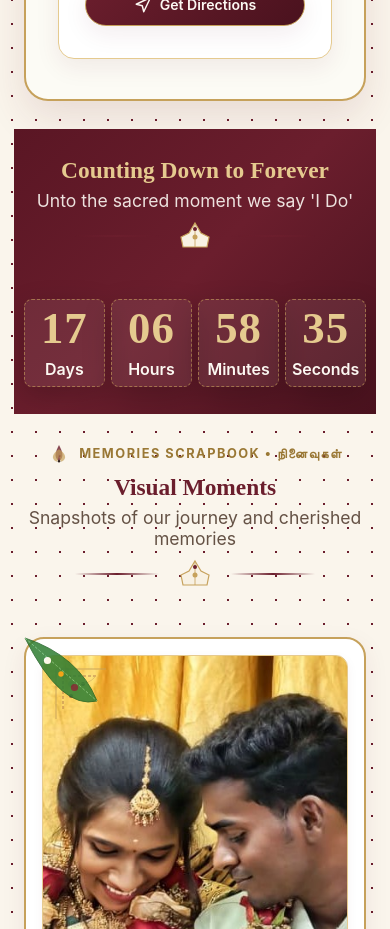
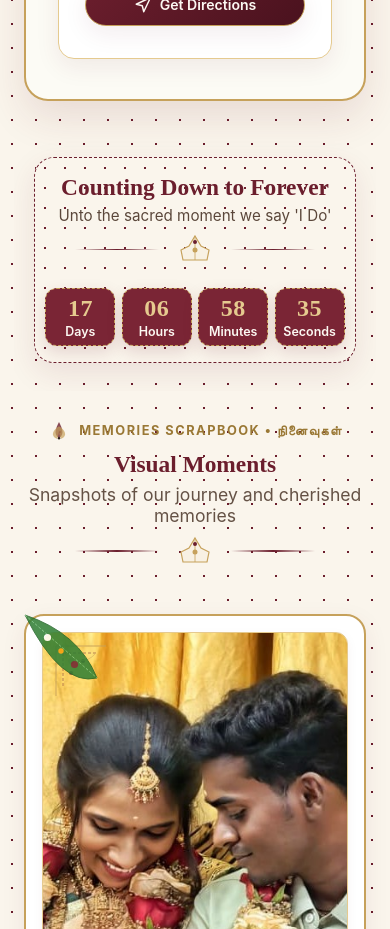
Before and after one commit to RithikaSaravanakumar/ajay-susiwedding, a React app in the folder frontend/: page / in a window 390 px wide. Shown: the part 9660-10589 px from the top of the page. Built offline with nearby package versions, Linux system fonts and the light colour scheme; the HTML template or start-up script is replaced by a standard one.

Commit message:
Reduce size of countdown card with rounded 24px corners and maroon dashed border

```diff
--- a/frontend/src/components/Countdown.jsx
+++ b/frontend/src/components/Countdown.jsx
@@ -48,6 +48,7 @@ const Countdown = ({ lang }) => {
   return (
     <section style={styles.section}>
       <div style={styles.container} className="reveal-on-scroll">
+        <div style={styles.cardContainer} className="countdown-main-card">
           <div style={styles.headerBox}>
             <h2 style={styles.title}>{content.title}</h2>
             <p style={styles.subtitle}>{content.subtitle}</p>
@@ -67,71 +68,79 @@ const Countdown = ({ lang }) => {
             ))}
           </div>
         </div>
+      </div>
     </section>
   );
 };
 
 const styles = {
   section: {
-    padding: '5.5rem 1.5rem',
-    background: 'linear-gradient(135deg, #5A1624 0%, #6B1E2D 50%, #4A121E 100%)',
-    color: '#FFF',
+    padding: '3.5rem 1rem',
     position: 'relative',
     overflow: 'hidden'
   },
   container: {
-    maxWidth: '900px',
+    maxWidth: '520px',
     margin: '0 auto',
     textAlign: 'center',
     position: 'relative',
     zIndex: 2
   },
+  cardContainer: {
+    backgroundColor: '#FAF5EC',
+    backgroundImage: 'radial-gradient(#6B1E2D 1px, transparent 1px)',
+    backgroundSize: '20px 20px',
+    border: '1.5px dashed var(--color-maroon)',
+    borderRadius: '24px',
+    padding: '2rem 1.25rem',
+    boxShadow: '0 10px 30px rgba(107, 30, 45, 0.1)',
+    maxWidth: '420px',
+    margin: '0 auto'
+  },
   headerBox: {
-    marginBottom: '3rem'
+    marginBottom: '1.5rem'
   },
   title: {
-    fontSize: 'clamp(2.4rem, 4.8vw, 3.4rem)',
-    color: 'var(--color-gold-light)',
+    fontSize: 'clamp(1.6rem, 3.8vw, 2.4rem)',
+    color: 'var(--color-maroon)',
     margin: 0
   },
   subtitle: {
-    fontSize: '1.1rem',
-    color: 'var(--color-cream)',
+    fontSize: '0.95rem',
+    color: 'var(--color-brown)',
     opacity: 0.9,
-    marginTop: '0.4rem'
+    marginTop: '0.3rem'
   },
   grid: {
     display: 'flex',
     justifyContent: 'center',
-    gap: '1.5rem',
-    flexWrap: 'wrap'
+    gap: '0.5rem',
+    flexWrap: 'nowrap'
   },
   card: {
-    background: 'rgba(255, 255, 255, 0.08)',
-    backdropFilter: 'blur(10px)',
-    border: '1.5px solid rgba(198, 161, 91, 0.4)',
+    backgroundColor: 'var(--color-terracotta)',
+    border: '1.5px dashed var(--color-gold)',
     borderRadius: '16px',
-    padding: '1.8rem 1.5rem',
-    minWidth: '135px',
+    padding: '0.8rem 0.4rem',
     display: 'flex',
     flexDirection: 'column',
     alignItems: 'center',
-    boxShadow: '0 10px 30px rgba(0,0,0,0.2)',
-    transition: 'transform 0.3s ease, border-color 0.3s ease'
+    boxShadow: '0 6px 16px rgba(107, 30, 45, 0.15)',
+    transition: 'transform 0.3s ease'
   },
   valueBox: {
     lineHeight: 1,
-    marginBottom: '0.5rem'
+    marginBottom: '0.25rem'
   },
   value: {
     fontFamily: 'var(--font-en-display)',
-    fontSize: 'clamp(2.8rem, 5vw, 3.8rem)',
+    fontSize: 'clamp(1.5rem, 3.5vw, 2.2rem)',
     fontWeight: '700',
     color: 'var(--color-gold-light)',
-    letterSpacing: '1px'
+    letterSpacing: '0.5px'
   },
   label: {
-    fontSize: '1rem',
+    fontSize: '0.78rem',
     fontWeight: '600',
     color: 'var(--color-cream)'
   }
--- a/frontend/src/index.css
+++ b/frontend/src/index.css
@@ -116,6 +116,18 @@ div[style*="contentCard"],
 div[style*="feastSubCard"] {
   border: 1.5px dashed var(--color-maroon) !important;
   box-shadow: 0 8px 24px rgba(107, 30, 45, 0.08) !important;
+  overflow: hidden !important;
+}
+
+/* Compact Countdown Main Card with Rounded Corners & Maroon Dotted Border */
+.countdown-main-card {
+  width: min(100% - 24px, 360px) !important;
+  max-width: 360px !important;
+  margin: 0 auto !important;
+  border-radius: 24px !important;
+  border: 1.5px dashed var(--color-maroon) !important;
+  padding: 1.25rem 0.85rem !important;
+  box-shadow: 0 10px 30px rgba(107, 30, 45, 0.1) !important;
   overflow: hidden !important;
 }
 
@@ -292,16 +304,16 @@ div[style*="feastSubCard"] {
   align-items: center !important;
   gap: 0.4rem !important;
   width: 100% !important;
-  max-width: 480px !important;
+  max-width: 340px !important;
   margin: 0 auto !important;
 }
 
 .countdown-timer-box {
   flex: 1 1 0px !important;
   min-width: 0 !important;
-  padding: 0.4rem 0.2rem !important;
-  border-radius: 8px !important;
-  border: 1px dashed rgba(198, 161, 91, 0.6) !important;
+  padding: 0.5rem 0.25rem !important;
+  border-radius: 14px !important;
+  border: 1.5px dashed var(--color-gold) !important;
 }
 
 /* Single Horizontal Line Couple Names in Our Story Card */
@@ -450,12 +462,22 @@ div[style*="feastSubCard"] {
     border: 1.5px dashed var(--color-maroon) !important;
   }
 
-  /* 8. Single Horizontal Line Countdown Timer Digits */
+  /* 8. Compact Rounded Countdown Main Card Mobile Proportions */
+  .countdown-main-card {
+    width: min(100% - 20px, 330px) !important;
+    max-width: 330px !important;
+    padding: 1rem 0.65rem !important;
+    border-radius: 20px !important;
+  }
+  .countdown-timer-box {
+    border-radius: 12px !important;
+    padding: 0.4rem 0.15rem !important;
+  }
   .countdown-timer-box span[style*="value"] {
-    font-size: 1.4rem !important;
+    font-size: 1.25rem !important;
   }
   .countdown-timer-box span[style*="label"] {
-    font-size: 0.72rem !important;
+    font-size: 0.68rem !important;
   }
 
   /* 9. Single Horizontal Line Couple Names in Our Story Card */
```
Lines whose indentation alone changed are shown as unchanged.
